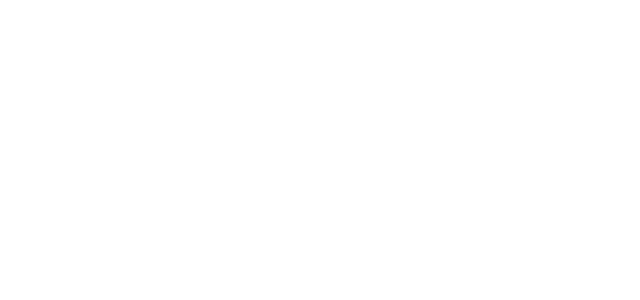
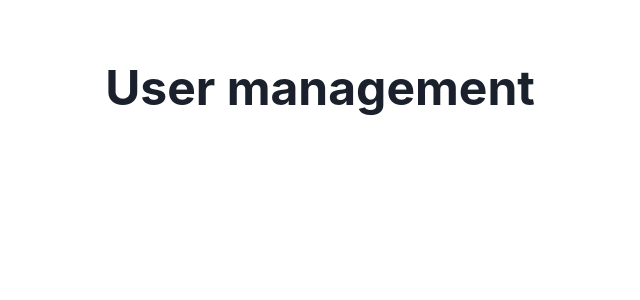
Before and after one commit to blackvoidx/User-management, a Next.js app: page / in a window 1280 px wide. Shown: the top 300 px of the page, without its empty margins (320-960 px from the left). Built offline with nearby package versions, Linux system fonts and the light colour scheme.

Commit message:
feat: add container and title

```diff
--- a/pages/index.tsx
+++ b/pages/index.tsx
@@ -1,4 +1,5 @@
 import Head from 'next/head'
+import { Container, Heading } from '@chakra-ui/react'
 
 export default function Home() {
   return (
@@ -9,8 +10,9 @@
         <meta name="viewport" content="width=device-width, initial-scale=1" />
         <link rel="icon" href="/favicon.ico" />
       </Head>
-      <main>
-      </main>
+      <Container maxW="2xl" bg="whiteAlpha.300" paddingTop={'16'} centerContent>
+        <Heading as="h2" size="2xl">User management</Heading>
+      </Container>
     </>
   )
 }
```
